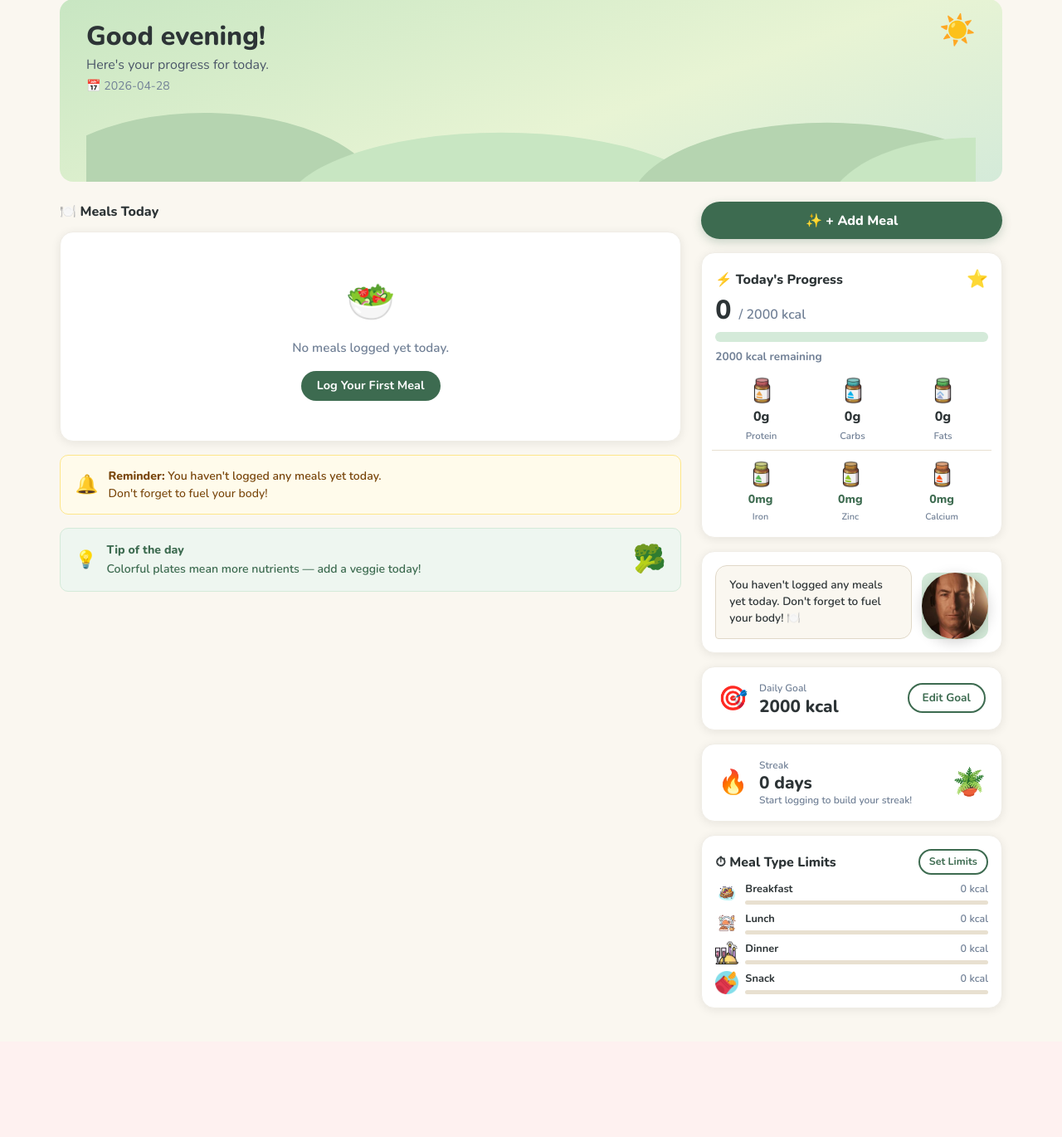
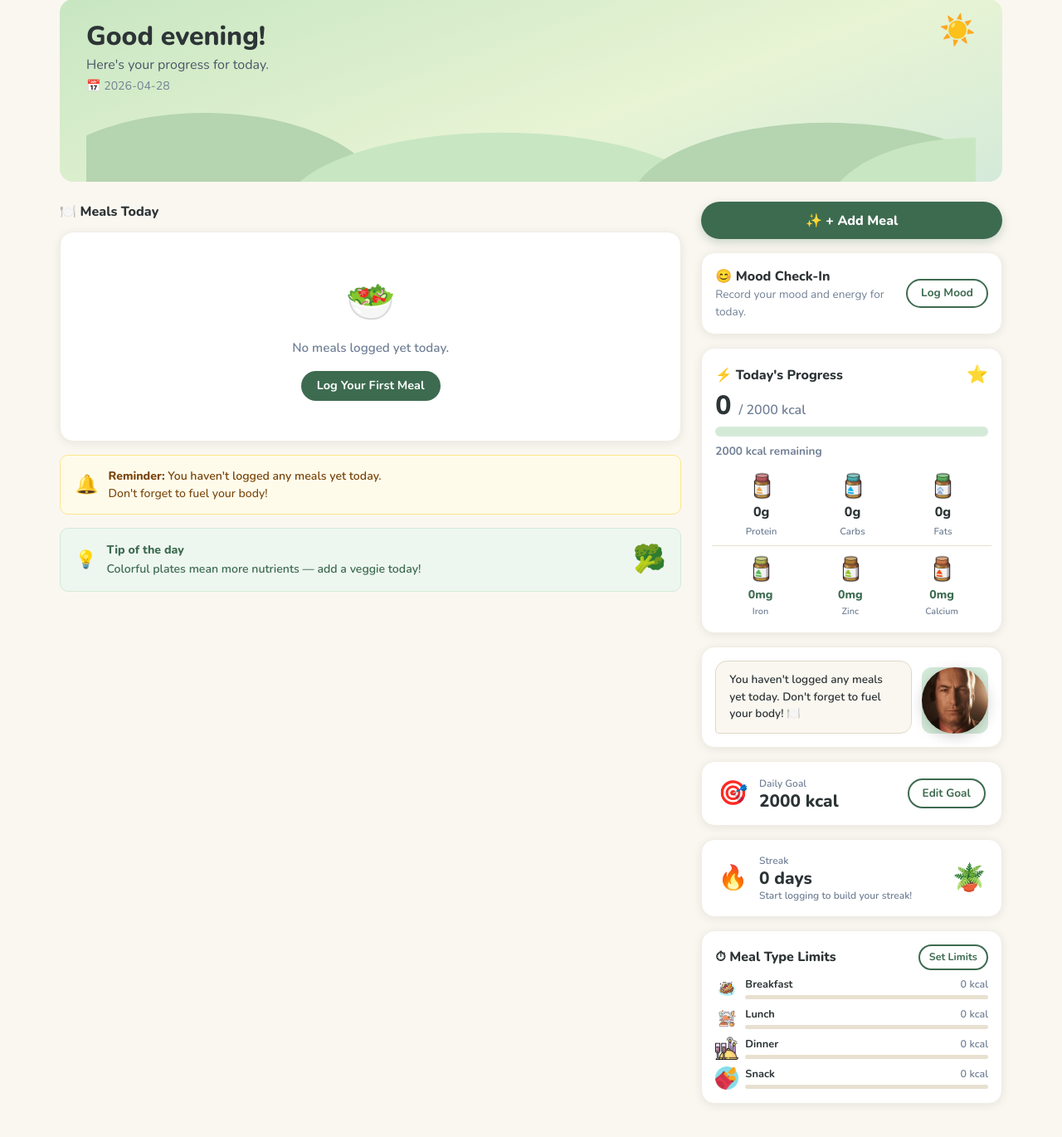
Before and after one commit to soq123/SE3354-Calo-fit, a Flask app: page / in a window 1280 px wide. Shown: the part 79-1449 px from the top of the page at 83% size. Before the commit the page ends 1297 px from the top, so only its background shows below. Run offline with Flask 3, Linux system fonts and the light colour scheme; a user stored in the database is signed in; data comes from the database, SQL or seed files in the repository; data that the repository does not hold is empty.

Commit message:
Add dashboard shortcut for mood check-in

```diff
--- a/1_code/app/templates/index.html
+++ b/1_code/app/templates/index.html
@@ -108,8 +108,20 @@
   {# ── RIGHT: Progress + mascot + stats ───────────────────────────── #}
   <div class="col-lg-4">
 
-    {# Add Meal button #}
+    {# Quick action buttons #}
     <a href="/meals/new" class="btn-add-meal mb-3">✨ + Add Meal</a>
+
+      <div class="cf-card p-3 mb-3">
+        <div class="d-flex justify-content-between align-items-center gap-3">
+          <div>
+            <div class="cf-section-title" style="margin-bottom:0;">😊 Mood Check-In</div>
+            <p style="font-size:0.85rem;color:var(--text-muted);margin:0;">
+              Record your mood and energy for today.
+            </p>
+          </div>
+          <a href="/mood" class="btn-cf-outline" style="white-space:nowrap;">Log Mood</a>
+        </div>
+      </div>
 
     {# Today's Progress #}
     {% set pct = [((total_calories / calorie_goal) * 100) | int, 100] | min if calorie_goal else 0 %}
```
